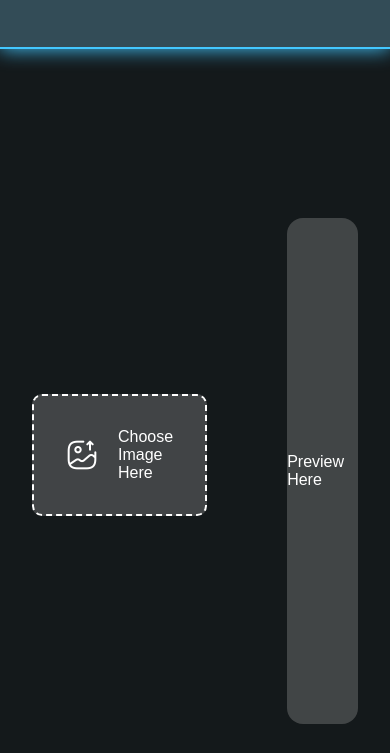
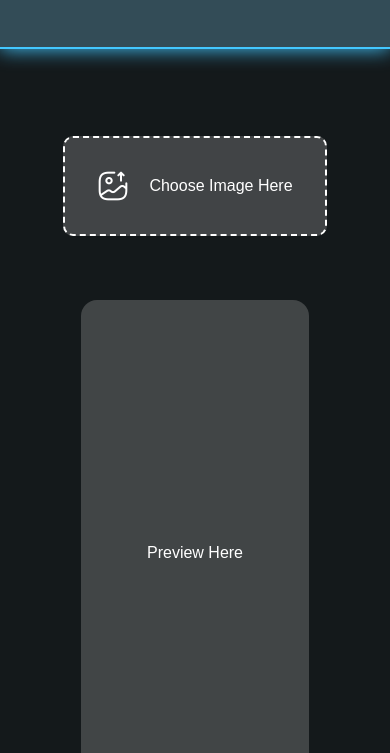
Before and after one commit to CesnaSusanto/Compression-website, a plain HTML site: page index.html in a window 390 px wide. Shown: the part 91-844 px from the top of the page. Drawn offline with Linux system fonts and the light colour scheme.

Commit message:
Update style.css

```diff
--- a/css/style.css
+++ b/css/style.css
@@ -49,7 +49,6 @@ nav {
   flex-direction: column;
   justify-content: center;
   align-items: center;
-  gap: 2rem;
 }
 
 #upload-area {
@@ -139,9 +138,6 @@ input[type="file"] {
   color: #ffffff;
 }
 
-#download-button {
-}
-
 #download-button a:hover {
   background-color: #43c7ff;
   border-radius: 0.75rem;
@@ -165,3 +161,19 @@ input[type="file"] {
   background-color: #334c57;
   border-top: 2px solid #43c7ff;
 }
+
+@media screen and (max-width: 600px) {
+  #hero {
+    flex-direction: column;
+    justify-content: center;
+    align-self: center;
+    gap: 2rem;
+  }
+  #button-section {
+    height: auto;
+    gap: 2rem;
+  }
+  #output-section {
+    height: auto;
+  }
+}
```
